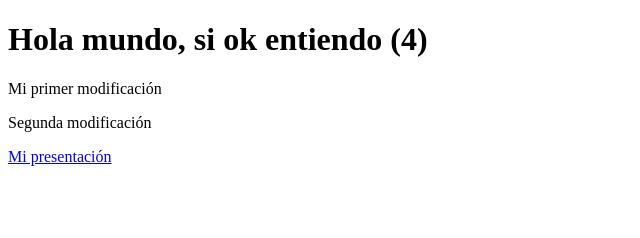
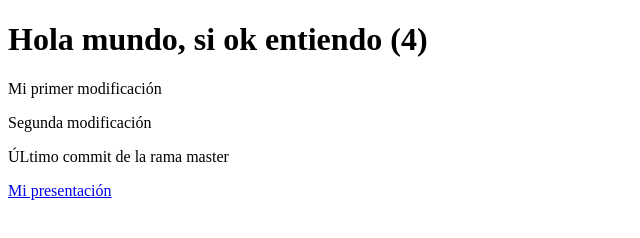
Before and after one commit to Takerluis/Aweb23.git01, a plain HTML site: page index.html in a window 1280 px wide. Shown: the whole page, without its empty margins (0-640 px from the left). Drawn offline with Linux system fonts and the light colour scheme.

Commit message:
ultimo commit de master

```diff
--- a/index.html
+++ b/index.html
@@ -10,6 +10,7 @@
     <h1>Hola mundo, si ok entiendo (4)</h1>
     <p>Mi primer modificación</p>
     <p>Segunda modificación</p>
+    <p>ÚLtimo commit de la rama master</p>
     <a href="presentacion.html">Mi presentación</a>
 </body>
 </html>
```
